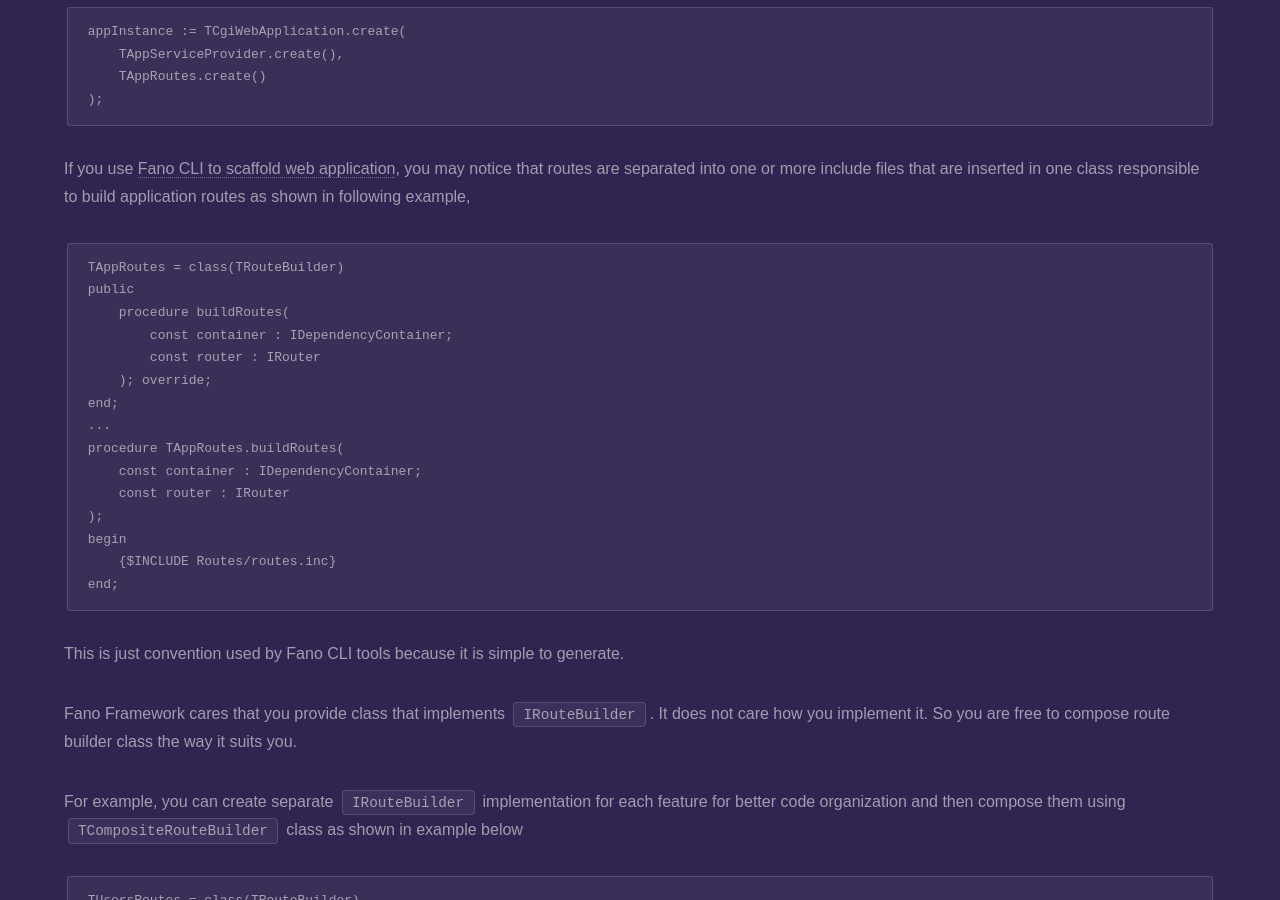
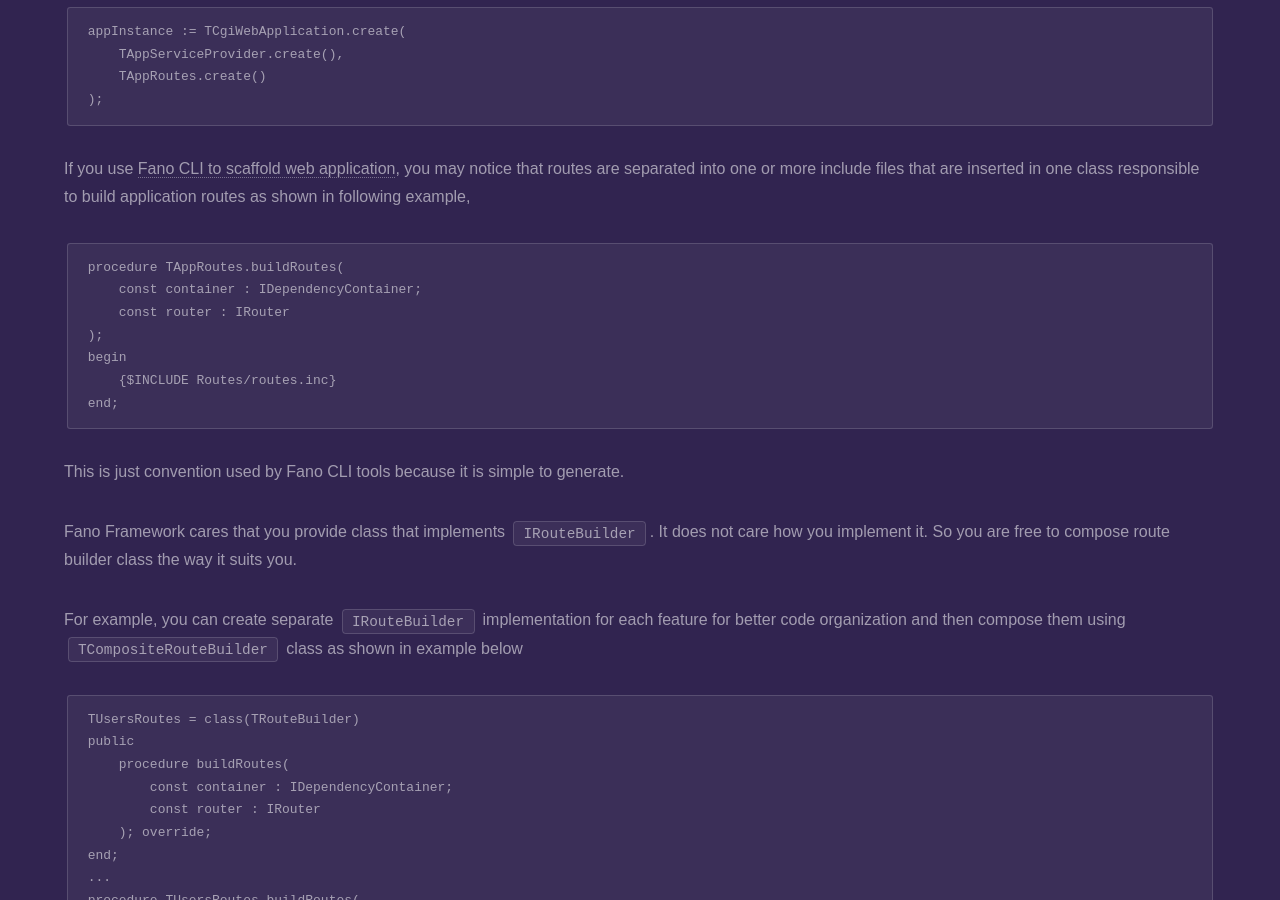
Before and after one commit to fanoframework/fanoframework.github.io, a Jekyll site: the page built from working-with-router/index.md, in a window 1280 px wide and 900 px high, scrolled down 2581 px. Built offline with Jekyll 4.4.1, drawn with Linux system fonts in a browser that asks for light colours; our own code applies the rules of GitHub Pages for plain Markdown files.

Commit message:
simplify code example

````diff
--- a/working-with-router/index.md
+++ b/working-with-router/index.md
@@ -99,14 +99,6 @@ appInstance := TCgiWebApplication.create(
 If you use [Fano CLI to scaffold web application](/scaffolding-with-fano-cli), you may notice that routes are separated into one or more include files that are inserted in one class responsible to build application routes as shown in following example,
 
 ```
-TAppRoutes = class(TRouteBuilder)
-public
-    procedure buildRoutes(
-        const container : IDependencyContainer;
-        const router : IRouter
-    ); override;
-end;
-...
 procedure TAppRoutes.buildRoutes(
     const container : IDependencyContainer;
     const router : IRouter
````
